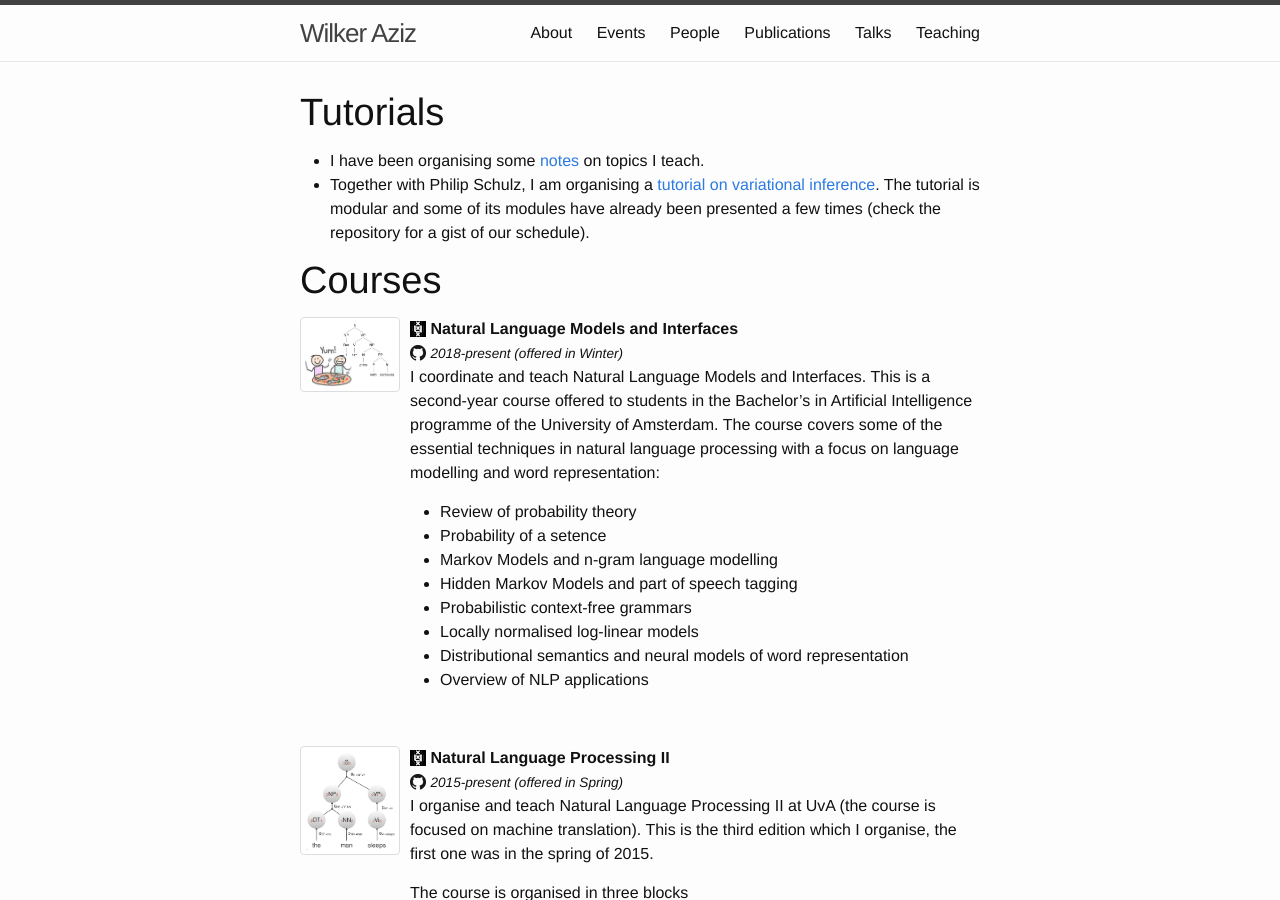
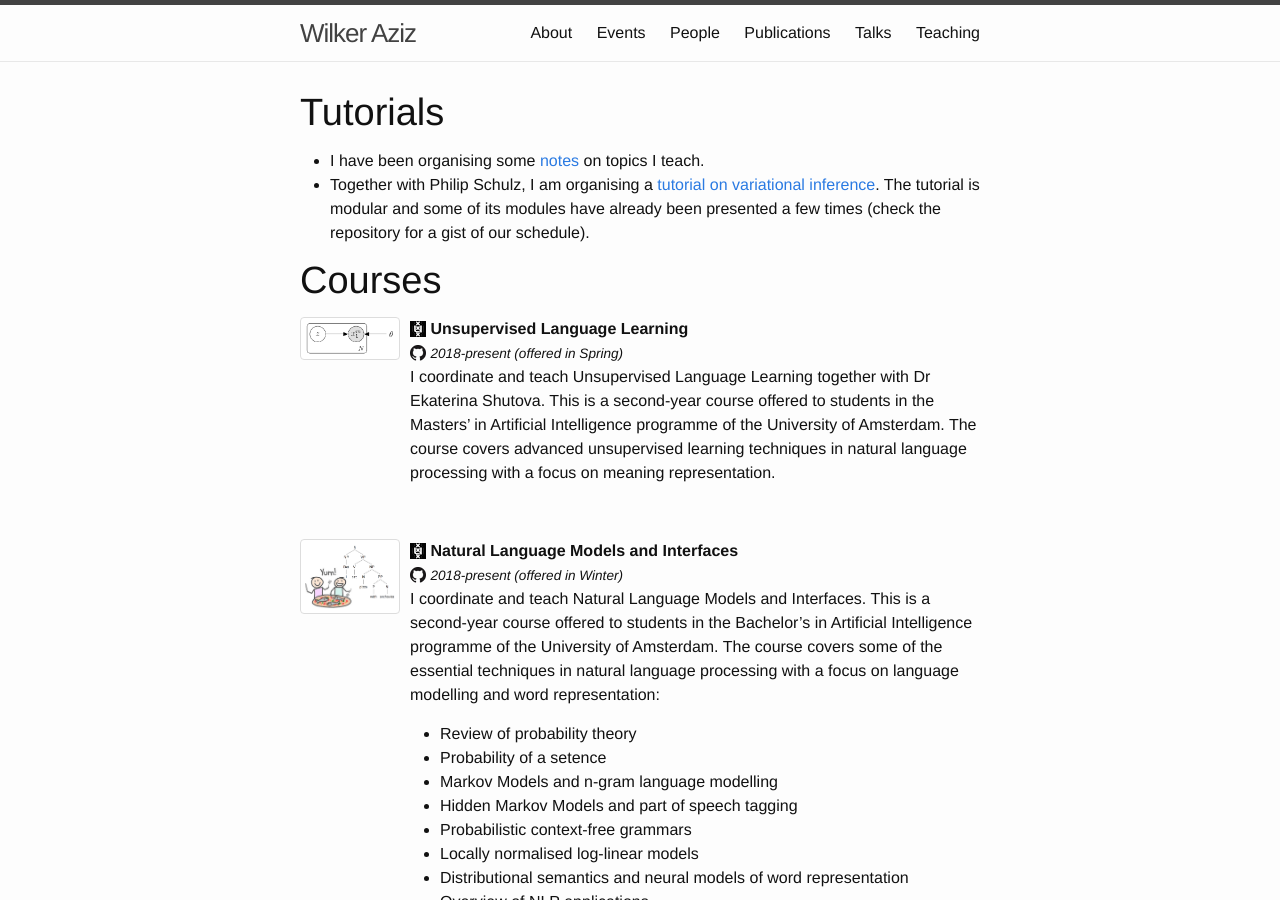
Before and after one commit to wilkeraziz/oldsite, a Jekyll site: the page built from teaching.markdown, in a window 1280 px wide and 900 px high. Built offline with Jekyll 4.4.1, drawn with Linux system fonts in a browser that asks for light colours; some of the changed lines change nothing that is shown.

Commit message:
Tutorial and ULL

```diff
--- a/_data/teaching/courses.yml
+++ b/_data/teaching/courses.yml
@@ -1,3 +1,16 @@
+-
+  layout: course
+  selected: y
+  year: 2018
+  event: 2018-present (offered in Spring)
+  img: ull
+  title: Unsupervised Language Learning
+  doc-url: //uva-slpl.github.io/ull/
+  institution: UvA
+  github: uva-slpl/ull
+  about: |
+    I coordinate and teach Unsupervised Language Learning together with Dr Ekaterina Shutova. This is a second-year course offered to students in the Masters' in Artificial Intelligence programme of the University of Amsterdam. The course covers advanced unsupervised learning techniques in natural language processing with a focus on meaning representation.
+
 -
   layout: course
   selected: y
--- a/teaching.markdown
+++ b/teaching.markdown
@@ -6,8 +6,8 @@ menu: yes
 
 # Tutorials
 
-* I have been organising some [notes](https://github.com/wilkeraziz/notes) on topics I teach.
-* Together with Philip Schulz, I am organising a [tutorial on variational inference](https://github.com/philschulz/VITutorial). The tutorial is modular and some of its modules have already been presented a few times (check the repository for a gist of our schedule).
+* I have been organising some [notes](//github.com/wilkeraziz/notes) on topics I teach.
+* Together with Philip Schulz, I am organising a [tutorial on variational inference](vitutorial). The tutorial is modular and some of its modules have already been presented a few times (check the repository for a gist of our schedule).
 
 
 # Courses
--- /dev/null
+++ b/vitutorial.md
@@ -0,0 +1,64 @@
+---
+layout: photolist
+title: VI Tutorial
+menu: no
+---
+
+[![Binder](https://mybinder.org/badge.svg)](https://mybinder.org/v2/gh/philschulz/VITutorial/master)
+
+
+[Philip Schulz](//philipschulz.org) and [I](//wilkeraziz.github.io) have designed a *tutorial on variational inference and deep generative models for NLP audiences*. All of our tutorial's material is publicly available on [github](https://github.com/philschulz/VITutorial).
+
+Want to host our tutorial at your location? [Contact](#contact) one of us!
+
+
+# <a name="general"> Variational Inference and Deep Generative Models
+
+Neural networks are taking NLP by storm. Yet they are mostly applied to fully supervised tasks.
+Many real-world NLP problems require unsupervised or semi-supervised models, however, because annotated data is hard to obtain.
+This is where generative models shine.
+Through the use of latent variables they can be applied in missing data settings. Furthermore they can complete missing entries in partially annotated data sets.
+
+This tutorial is about how to use neural networks inside generative models, thus giving us Deep Generative Models (DGMs).
+The training method of choice for these models is variational inference (VI).
+We start out by introducing VI on a basic level. From there we turn to DGMs.
+We justify them theoretically and give concrete advise on how to implement them. For continuous latent variables, we review the variational autoencoder and use Gaussian reparametrisation to show how to sample latent values from it.
+We then turn to discrete latent variables for which no reparametrisation exists.
+Instead, we explain how to use the score-function or REINFORCE gradient estimator in those cases.
+We finish by explaining how to combine continuous and discrete variables in semi-supervised modelling problems.
+
+# <a name="news"> News
+
+* The [tutorial code](//github.com/philschulz/VITutorial/tree/master/code/vae_notebook.ipynb) is now available! The user still needs to complete the TODOs in order for the code to run.
+Make sure to follow the instructions and read the comments carefully. Also check out the links to the MXNet documention.
+
+# <a name="tour"> Tour
+
+**Upcoming**
+
+Below are confirmed venues and dates (if available) for future presentations of the tutorial. Please contact us
+if you interested in hosting the tutorial.
+
+* ACL 2018, Melbourne: July 15th, 2018
+
+**Past**
+* Naver Labs, Grenoble, France: April 3 and April 6, 2018
+  1. Deep Generative Models
+* Uva-ILLC, Amsterdam: March 22, 2018 (room TBA)
+* Macquarie University Sydney: March 19-20, 2018 (time and location TBA)
+* Monash University
+  1. Basics of Variational Inference: Thu, 16-11-217, 10am-11:30am
+  2. Deep Generative Models: Thu, 16-11-2017, 2:30pm-4pm
+* Melbourne University
+  1. Basics of Variational Inference: Tue, 31-10-2017, Doug McDonell Building, room 8.03, 2:00pm-3:15pm
+  2. Deep Generative Models: Thu, 02-11-2017, Doug McDonell Building, room 8.03, 2:15pm-3:30pm
+  3. Coding Tutorial: Tue, 07-11-2017, Doug McDonell Building, room 8.03, 2:00pm-3:15pm
+* Berlin, July 26-27 2017
+
+
+# <a name="contact"> Contact
+
+Want to host our tutorial? Have a suggestion? Contact one of us!
+
+* [Philip](//philipschulz.org)
+* [Wilker](//wilkeraziz.github.io)
```
Also changed, not shown: img/course/ull.png (added).
